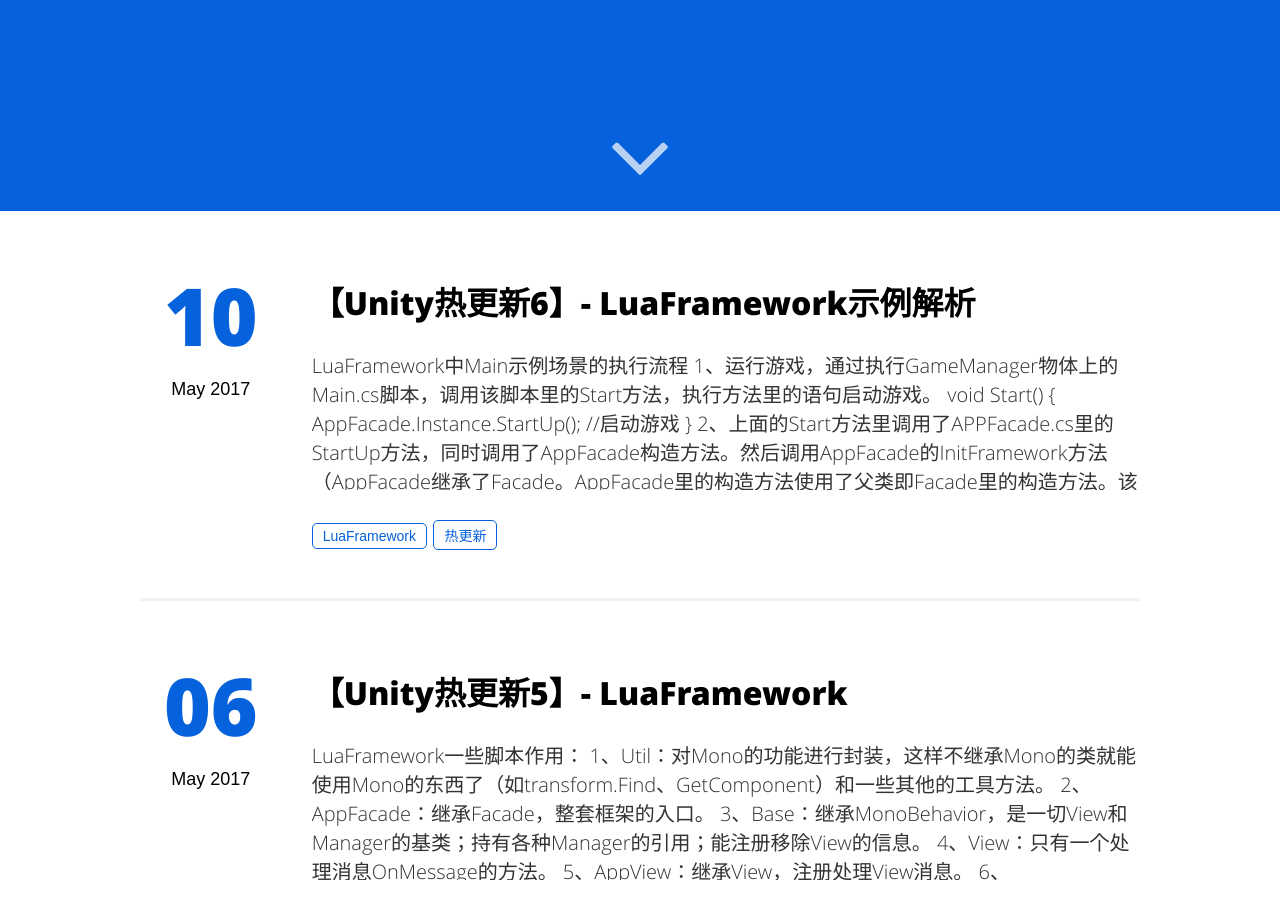
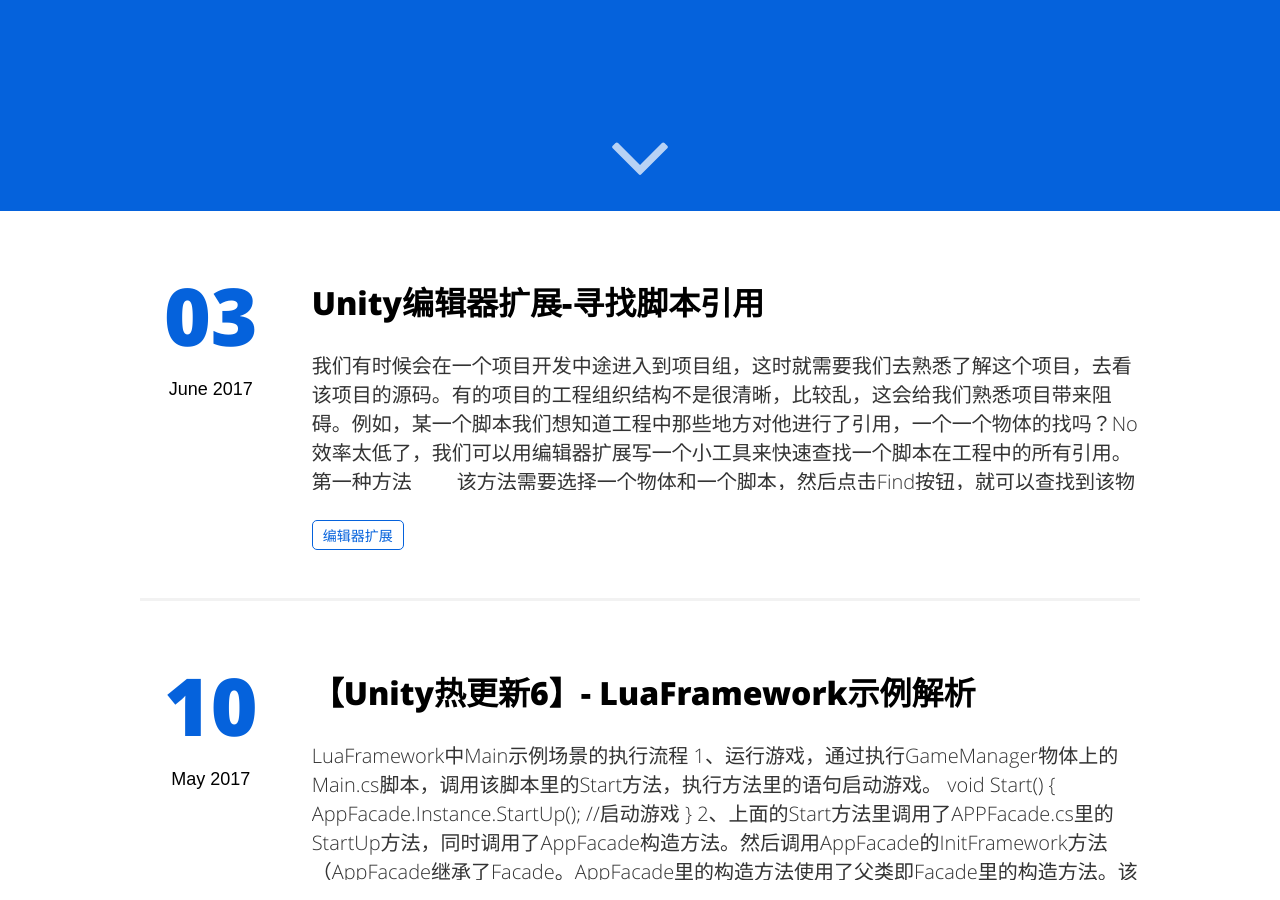
Before and after one commit to BruceQi93/BruceQi93.github.io, a Jekyll site: the page built from index.html, in a window 1280 px wide and 900 px high, scrolled down 689 px. Built offline with Jekyll 4.4.1, drawn with Linux system fonts in a browser that asks for light colours.

Commit message:
更新文件

````diff
--- /dev/null
+++ b/_posts/2017-6-3-EditorExtend-FindReference.md
@@ -0,0 +1,139 @@
+---
+layout: post
+title: "Unity编辑器扩展-寻找脚本引用"
+date: 2017-6-3
+image: '/assets/img/'
+description: '在工程中寻找一个脚本的所有引用.'
+tags:
+- 编辑器扩展
+categories:
+- Unity编辑器
+---
+
+> 我们有时候会在一个项目开发中途进入到项目组，这时就需要我们去熟悉了解这个项目，去看该项目的源码。有的项目的工程组织结构不是很清晰，比较乱，这会给我们熟悉项目带来阻碍。例如，某一个脚本我们想知道工程中那些地方对他进行了引用，一个一个物体的找吗？No效率太低了，我们可以用编辑器扩展写一个小工具来快速查找一个脚本在工程中的所有引用。
+
+#### 第一种方法
+
+　　该方法需要选择一个物体和一个脚本，然后点击Find按钮，就可以查找到该物体及其子物体中所有要查找的脚本的引用。
+具体代码如下：
+```cs
+using System.Collections;
+using System.Collections.Generic;
+using UnityEngine;
+using UnityEditor;
+
+public class MonoFinder : EditorWindow
+{
+    Transform root = null;
+    MonoScript scriptObj = null;
+    int loopCount = 0;
+
+    List<Transform> results = new List<Transform>();
+
+    [MenuItem("Finder/FindScript")]
+    static void Init()
+    {
+        EditorWindow.GetWindow(typeof(MonoFinder));
+    }
+
+    void OnGUI()
+    {
+        GUILayout.Label("节点：");
+        root = (Transform)EditorGUILayout.ObjectField(root, typeof(Transform), true);
+        GUILayout.Label("脚本类型：");
+        scriptObj = (MonoScript)EditorGUILayout.ObjectField(scriptObj, typeof(MonoScript), true);
+        if (GUILayout.Button("Find"))
+        {
+            results.Clear();
+            loopCount = 0;
+            //Debug.Log("开始查找");
+            FindScript(root);
+        }
+        if (results.Count>0)
+        {
+            foreach (Transform t in results)
+            {
+                EditorGUILayout.ObjectField(t, typeof(Transform), false);
+            }
+        }
+        else
+        {
+            GUILayout.Label("无数据");
+        }
+    }
+
+    void FindScript(Transform root)
+    {
+        if (root!=null&&scriptObj!=null)
+        {
+            loopCount++;
+            //Debug.Log(".." + loopCount + ":" + root.gameObject.name);
+            if (root.GetComponent(scriptObj.GetClass())!=null)
+            {
+                results.Add(root);
+            }
+            foreach (Transform t in root)
+            {
+                FindScript(t);
+            }
+        }
+    }
+}
+```
+
+#### 第二种方法
+　　第二种方法可以获取到选择的文件被哪些预设和场景引用，并不仅仅包括脚本，材质、贴图等文件都可以查找到。
+具体代码如下：
+```cs
+using System.Collections;
+using System.Collections.Generic;
+using UnityEngine;
+using UnityEditor;
+using System.IO;
+
+public class FindScriptReference : MonoBehaviour
+{
+	[MenuItem("Assets/Tool/GetReference")]
+    static void GetReference()
+    {
+        string target = "";
+        if (Selection.activeObject!=null)
+        {
+            target = AssetDatabase.GetAssetPath(Selection.activeObject);
+        }
+        if (string.IsNullOrEmpty(target))
+        {
+            return;
+        }
+        string[] files = Directory.GetFiles(Application.dataPath, "*.prefab", SearchOption.AllDirectories);
+        string[] scene = Directory.GetFiles(Application.dataPath, "*.unity", SearchOption.AllDirectories);
+
+        List<Object> fileList = new List<Object>();
+        for (int i = 0; i < files.Length; i++)
+        {
+            string[] source = AssetDatabase.GetDependencies(new string[] { files[i].Replace(Application.dataPath, "Assets") });
+            for (int j = 0; j < source.Length; j++)
+            {
+                if (source[j]==target)
+                {
+                    fileList.Add(AssetDatabase.LoadMainAssetAtPath(files[i].Replace(Application.dataPath, "Assets")));
+                }
+            }
+        }
+        for (int i = 0; i < scene.Length; i++)
+        {
+            string[] source = AssetDatabase.GetDependencies(new string[] { scene[i].Replace(Application.dataPath, "Assets") });
+            for (int j = 0; j < source.Length; j++)
+            {
+                if (source[j]==target)
+                {
+                    fileList.Add(AssetDatabase.LoadMainAssetAtPath(scene[i].Replace(Application.dataPath, "Assets")));
+                }
+            }
+        }
+        Selection.objects = fileList.ToArray();
+    }
+}
+```
+
+---
````
Also changed, not shown: _posts/2017-3-23-EditorExtend.md (+33 -34 lines).
